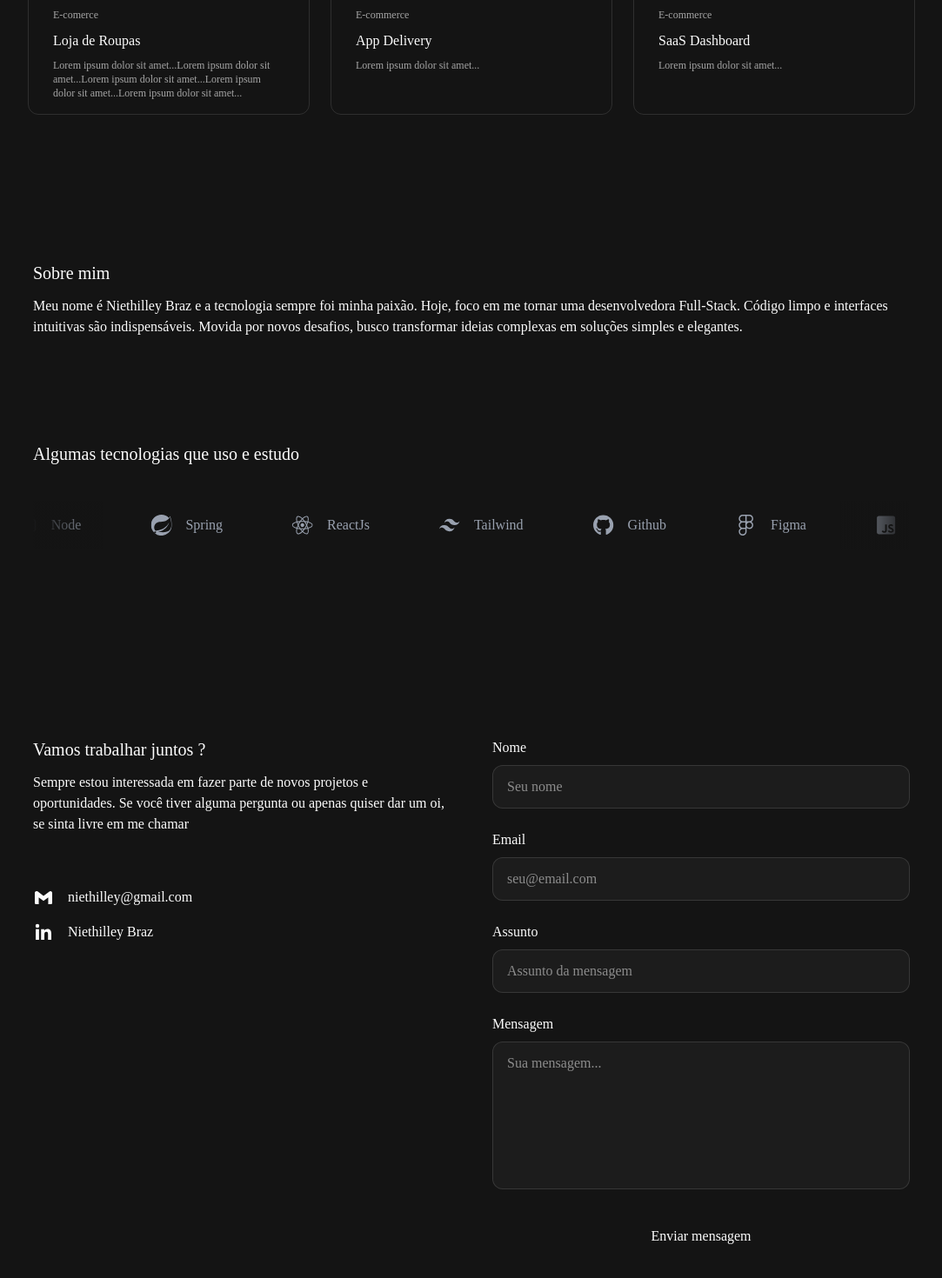
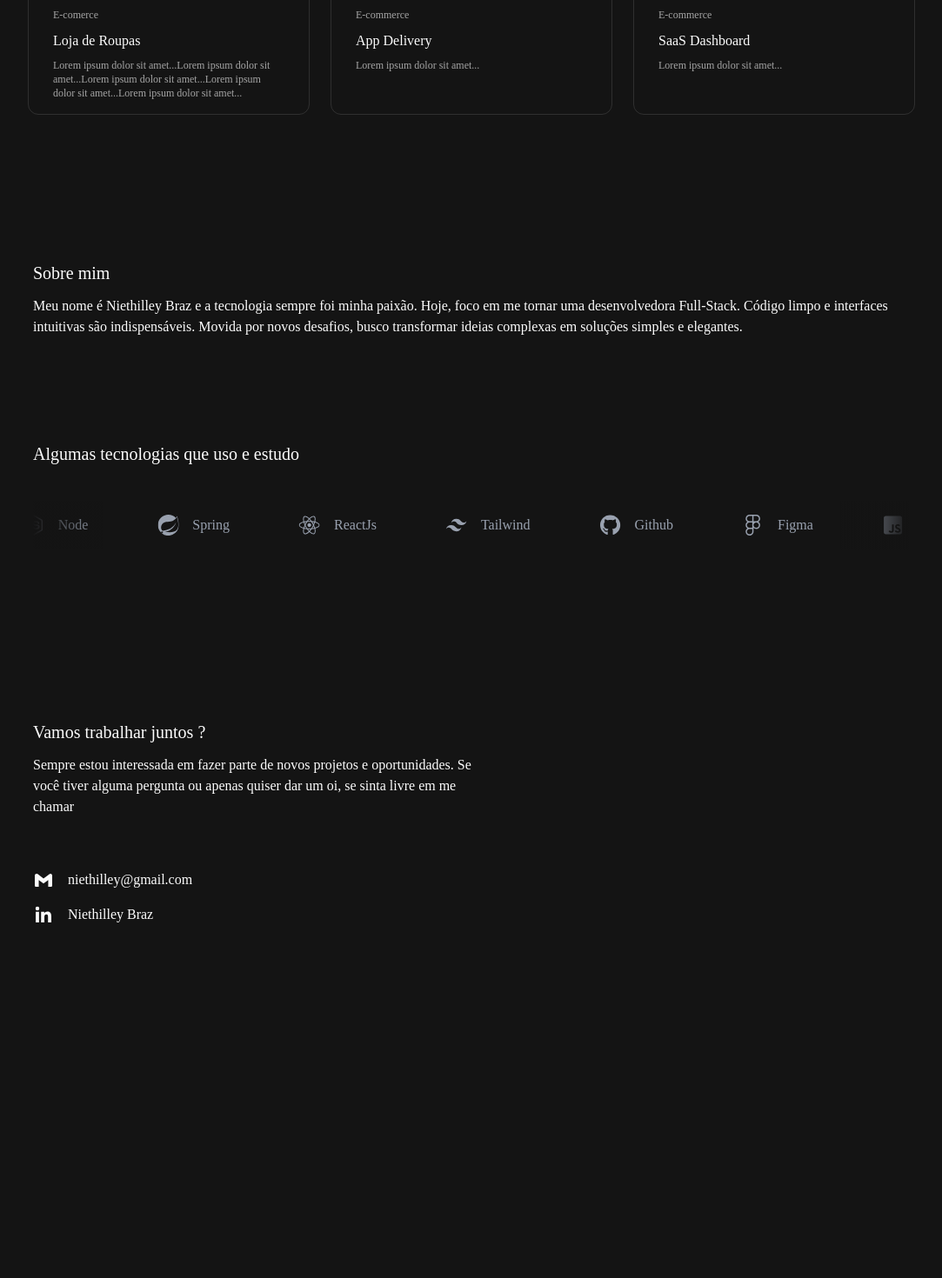
Before and after one commit to niethilleybrazz/portifolio, a React (Vite) app in the folder my-portifolio/: page / in a window 1280 px wide. Shown: the part 1078-2548 px from the top of the page at 87% size, without its empty margins (98-1181 px from the left). After the commit the page ends 2322 px from the top, so only its background shows below. Built offline with nearby package versions, Linux system fonts and the light colour scheme; the HTML template or start-up script is replaced by a standard one.

Commit message:
feat: update AboutSection padding, remove ContactForm from Contact, adjust Header link styles, and add background to Projects section

```diff
--- a/my-portifolio/src/components/AboutSection.jsx
+++ b/my-portifolio/src/components/AboutSection.jsx
@@ -3,7 +3,7 @@ import DividerCarousel from "./ui/DividerCarousel";
 
 const AboutSection = () => {
   return (
-    <div className="py-12 px-6 md:px-12 lg:px-24 max-w-330 mx-auto mb-30 mt-30">
+    <div className="py-12 px-6 md:px-12 lg:px-24 max-w-330 mx-auto mb-10 mt-30">
 
       <div className="">
         <h3 className="font-main text-xl text-font font-medium">Sobre mim</h3>
--- a/my-portifolio/src/components/Contact.jsx
+++ b/my-portifolio/src/components/Contact.jsx
@@ -1,7 +1,7 @@
 import React from "react";
 import { BiLogoGmail } from "react-icons/bi";
 import { BiLogoLinkedin } from "react-icons/bi";
-import ContactForm from "./ui/ContactForm";
+import photograph from "../assets/photograph.png";
 
 const Contact = () => {
   return (
@@ -35,9 +35,6 @@ const Contact = () => {
           </a>
         </div>
       </div>
-      <div className="w-full md:w-1/2">
-        <ContactForm />
-      </div>
     </div>
   );
 };
--- a/my-portifolio/src/components/Header.jsx
+++ b/my-portifolio/src/components/Header.jsx
@@ -17,9 +17,9 @@ const Header = () => {
         </div>
 
         <ul className="hidden md:flex gap-6 font-others">
-          <li><a href="#" className="hover:text-purple transition-colors">Projetos</a></li>
-          <li><a href="#" className="hover:text-purple transition-colors">Sobre</a></li>
-          <li><a href="#" className="hover:text-purple transition-colors">Contato</a></li>
+          <li><a href="#" className="hover:text-font-secondary transition-colors">Projetos</a></li>
+          <li><a href="#" className="hover:text-font-secondary transition-colors">Sobre</a></li>
+          <li><a href="#" className="hover:text-font-secondary transition-colors">Contato</a></li>
         </ul>
 
         <ul className="hidden sm:flex gap-3 items-center">
--- a/my-portifolio/src/components/Projects.jsx
+++ b/my-portifolio/src/components/Projects.jsx
@@ -15,7 +15,7 @@ const Projects = () => {
             <h3 className="font-main text-font text-xl font-medium">Alguns projetos</h3>
             <a href="" className="flex items-center gap-3 text-font font-others">Ver todos <TiArrowForwardOutline className='font-medium'/></a>
         </div>
-        <div className="grid grid-cols-1 md:grid-cols-3 gap-6 w-full max-w-[85%] min-h-[70%]">
+        <div className="grid grid-cols-1 md:grid-cols-3 gap-6 w-full max-w-[85%] min-h-[70%] bg-main-bg border-borders">
             {
                 projectsData.map((item)=>(
                     <ProjectCard
```
